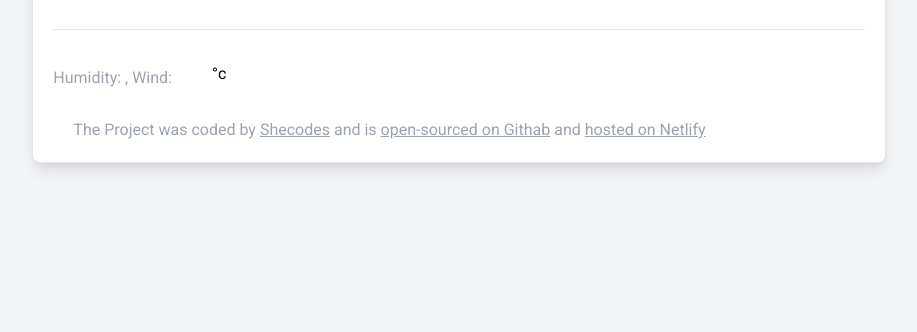
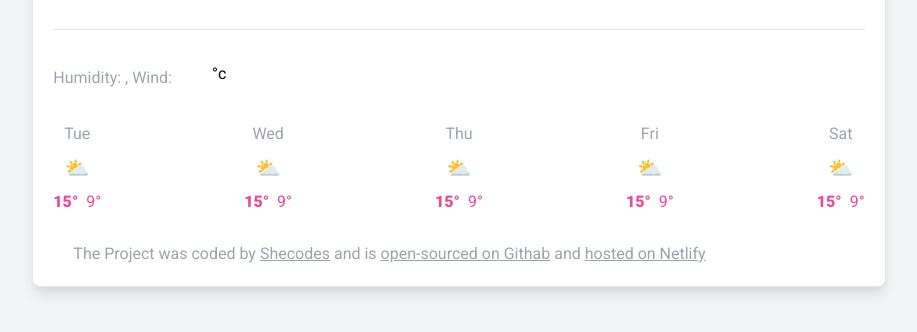
Before and after one commit to feven-5/wheather-application, a plain HTML site: page index.html in a window 1280 px wide. Shown: the part 214-546 px from the top of the page, without its empty margins (181-1098 px from the left). Drawn offline with nearby package versions, Linux system fonts and the light colour scheme; no server answers.

Commit message:
inject forcast html in js

```diff
--- a/index.html
+++ b/index.html
@@ -25,20 +25,30 @@
         </div>
       </header>
       <hr>
-      <section class="flex py-2 mt-3">
+      <section class="py-2 mt-3">
+        <div class="flex">
           <div class="mr-10">
             <div class="mb-4">
-            <h1 class=" city text-4xl font-bold" ></h1>
+              <h1 class=" city text-4xl font-bold"></h1>
             </div>
             <div class="text-gray-400">
               <div><span class="time"> </span><span class="description"></span></div>
-            <div>Humidity: <strong class="humidity text-red-600"> </strong>, Wind: <strong class="wind text-red-600"></strong></div>
+              <div>Humidity: <strong class="humidity text-red-600"> </strong>, Wind: <strong
+                  class="wind text-red-600"></strong>
+              </div>
             </div>
           </div>
           <div class="relative flex">
             <div class="icon text-4xl relative top-2 start-0"></div>
-          <div><p id="temperature" class=" text-8xl font-bold"></p></div>
-          <div><p class="relative top-3 start-0 ">°c</p></div>
+            <div>
+              <p id="temperature" class="text-8xl font-bold"></p>
+            </div>
+            <div>
+              <p class="relative top-3 start-0 ">°c</p>
+            </div>
+          </div>
+        </div>
+        <div class="weather-forecast text-gray-400 flex justify-between mt-8">
         </div>
       </section>
       <footer class="mt-5 ml-5 ">
--- a/src/js.js
+++ b/src/js.js
@@ -49,3 +49,23 @@ let searchElement = document.querySelector(".search");
 searchElement.addEventListener("submit", handleSearchSubmit);
 
 searchCity("Paris");
+function Forecast(){
+  let days = ["Tue", "Wed", "Thu", "Fri", "Sat"]
+  let conforcast = document.querySelector(".weather-forecast");
+  forcastHtml = "";
+  days.forEach(function(day){
+    forcastHtml += `
+      <div class="">
+        <div class="text-center text-gray-400">${day}</div>
+        <div class="text-center my-2 text-xl">⛅</div>
+        <div class="flex justify-center text-pink-500">
+          <div class="pr-1">
+            <strong>15°</strong>
+          </div>
+          <div class="pl-1">9°</div>
+        </div>
+      </div>`;
+  });
+  conforcast.innerHTML = forcastHtml;
+}
+Forecast()
```
Lines whose indentation alone changed are shown as unchanged.
